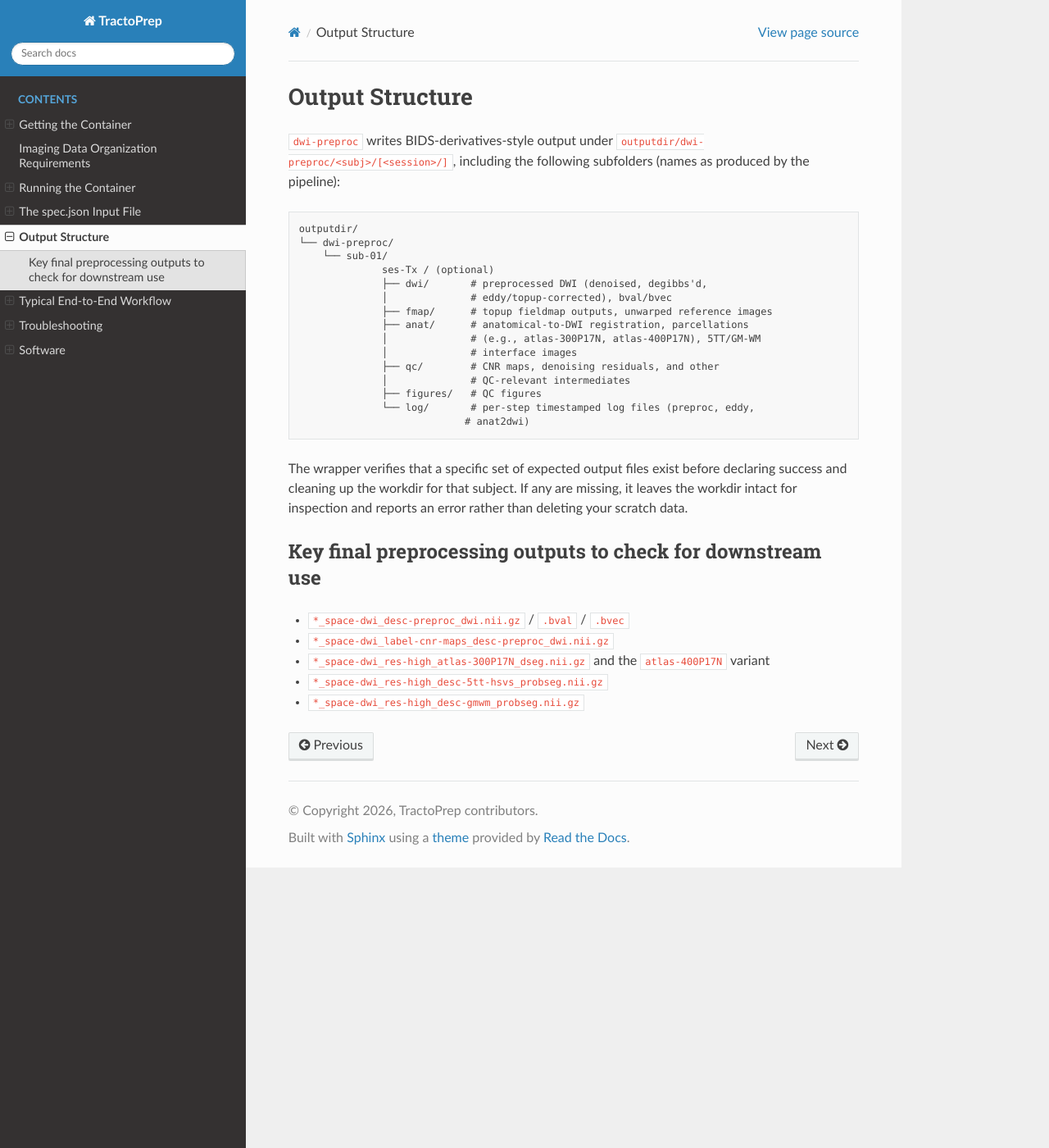
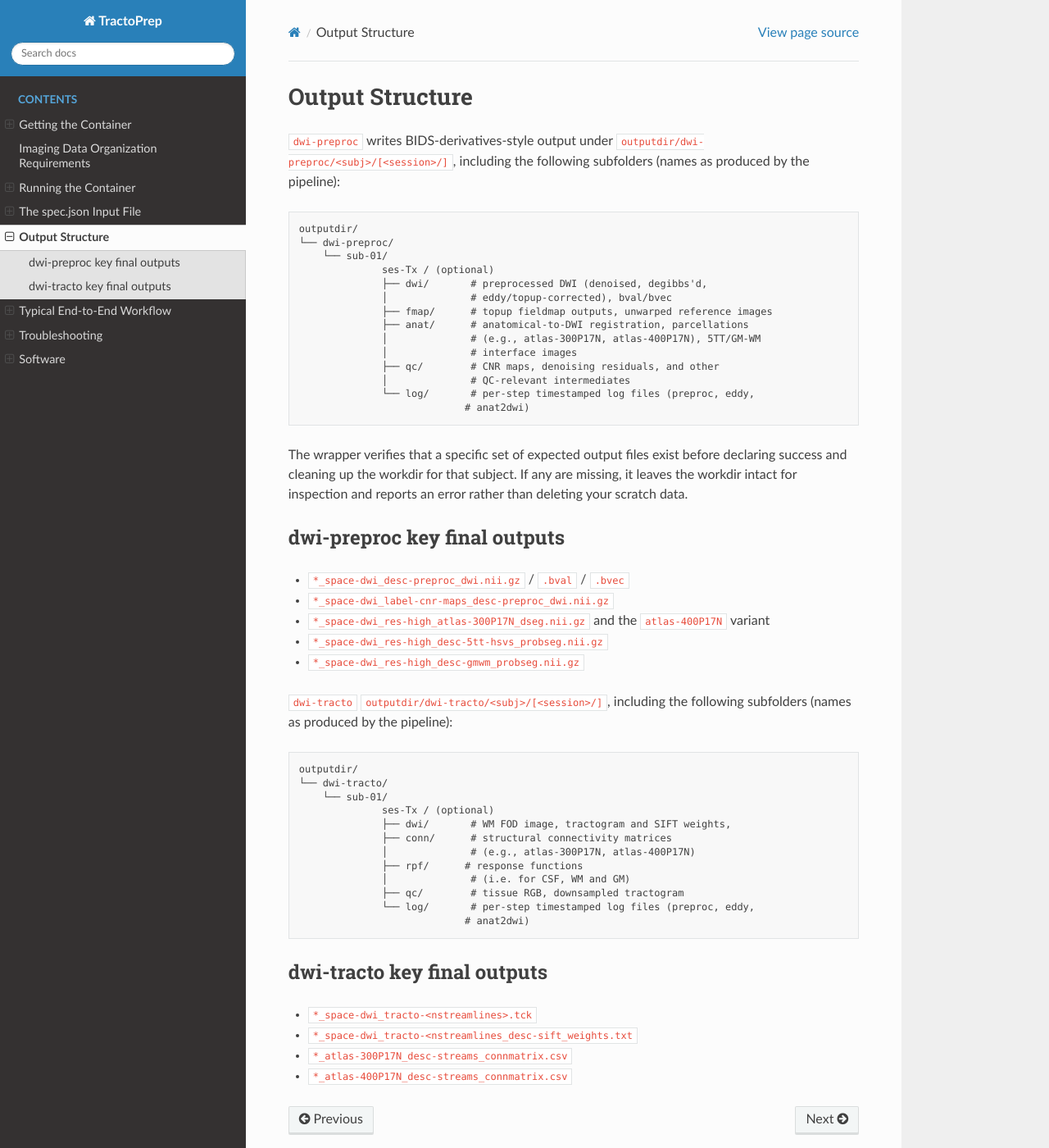
Before and after one commit to chrisvriend/dwi-tract4mega, a Sphinx documentation site: the page built from docs/source/output-structure.md, in a window 1280 px wide and 1400 px high. Shown: the whole window at 82% size. Built offline with Sphinx 7.4.7 and the Read the Docs theme 3.1.0, drawn with Linux system fonts in a browser that asks for light colours.

Commit message:
readthedocs

````diff
--- a/docs/source/output-structure.md
+++ b/docs/source/output-structure.md
@@ -17,7 +17,6 @@ outputdir/
               │              # interface images
               ├── qc/        # CNR maps, denoising residuals, and other
               │              # QC-relevant intermediates
-              ├── figures/   # QC figures
               └── log/       # per-step timestamped log files (preproc, eddy,
                             # anat2dwi)
 ```
@@ -28,7 +27,7 @@ subject. If any are missing, it leaves the workdir intact for
 inspection and reports an error rather than deleting your scratch
 data.
 
-## Key final preprocessing outputs to check for downstream use
+## dwi-preproc key final outputs
 
 - `*_space-dwi_desc-preproc_dwi.nii.gz` / `.bval` / `.bvec`
 - `*_space-dwi_label-cnr-maps_desc-preproc_dwi.nii.gz`
@@ -36,3 +35,29 @@ data.
   `atlas-400P17N` variant
 - `*_space-dwi_res-high_desc-5tt-hsvs_probseg.nii.gz`
 - `*_space-dwi_res-high_desc-gmwm_probseg.nii.gz`
+
+`dwi-tracto`
+`outputdir/dwi-tracto/<subj>/[<session>/]`, including the following
+subfolders (names as produced by the pipeline):
+
+```text
+outputdir/
+└── dwi-tracto/
+    └── sub-01/
+              ses-Tx / (optional)
+              ├── dwi/       # WM FOD image, tractogram and SIFT weights,
+              ├── conn/      # structural connectivity matrices
+              │              # (e.g., atlas-300P17N, atlas-400P17N)
+              ├── rpf/      # response functions
+              │              # (i.e. for CSF, WM and GM)
+              ├── qc/        # tissue RGB, downsampled tractogram
+              └── log/       # per-step timestamped log files (preproc, eddy,
+                            # anat2dwi)
+```
+
+## dwi-tracto key final outputs
+
+- `*_space-dwi_tracto-<nstreamlines>.tck`
+- `*_space-dwi_tracto-<nstreamlines_desc-sift_weights.txt`
+- `*_atlas-300P17N_desc-streams_connmatrix.csv`
+- `*_atlas-400P17N_desc-streams_connmatrix.csv`
````
Also changed, not shown: docs/source/installation.md (+1 -1 lines).
